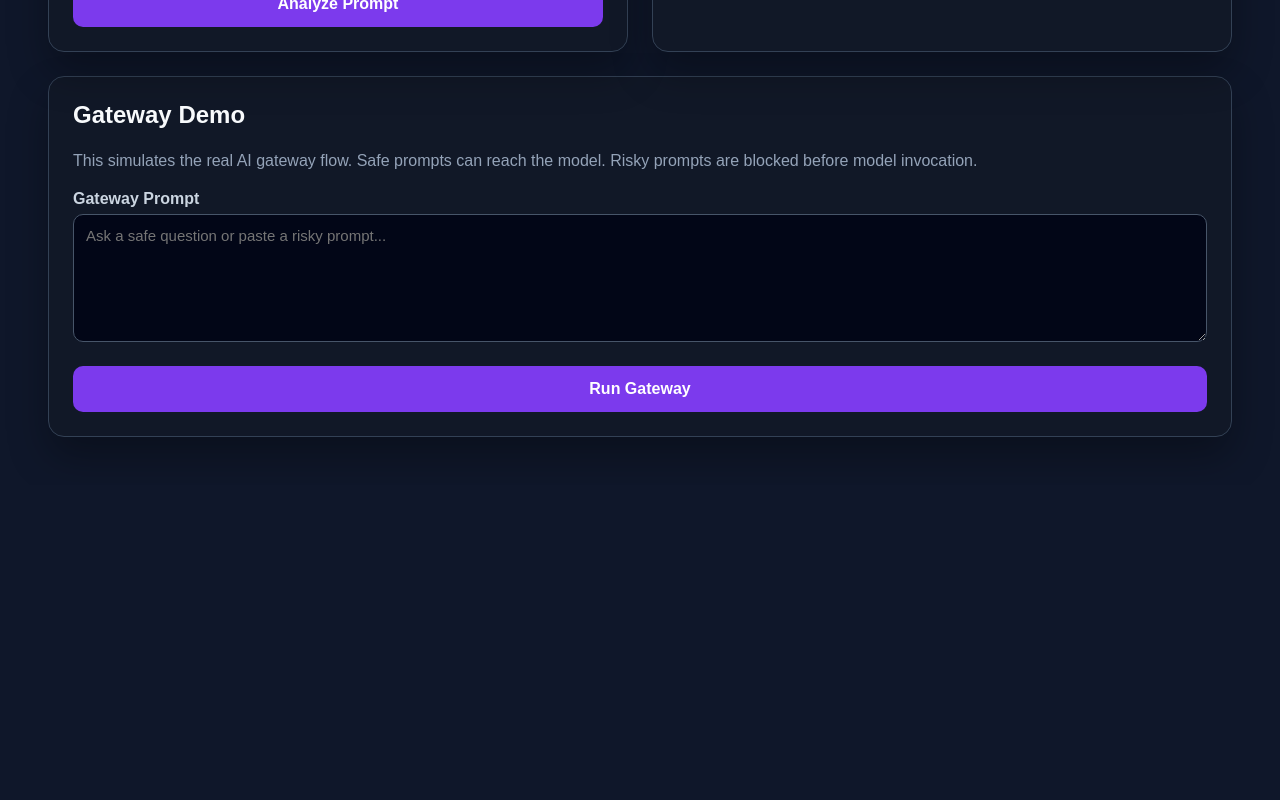
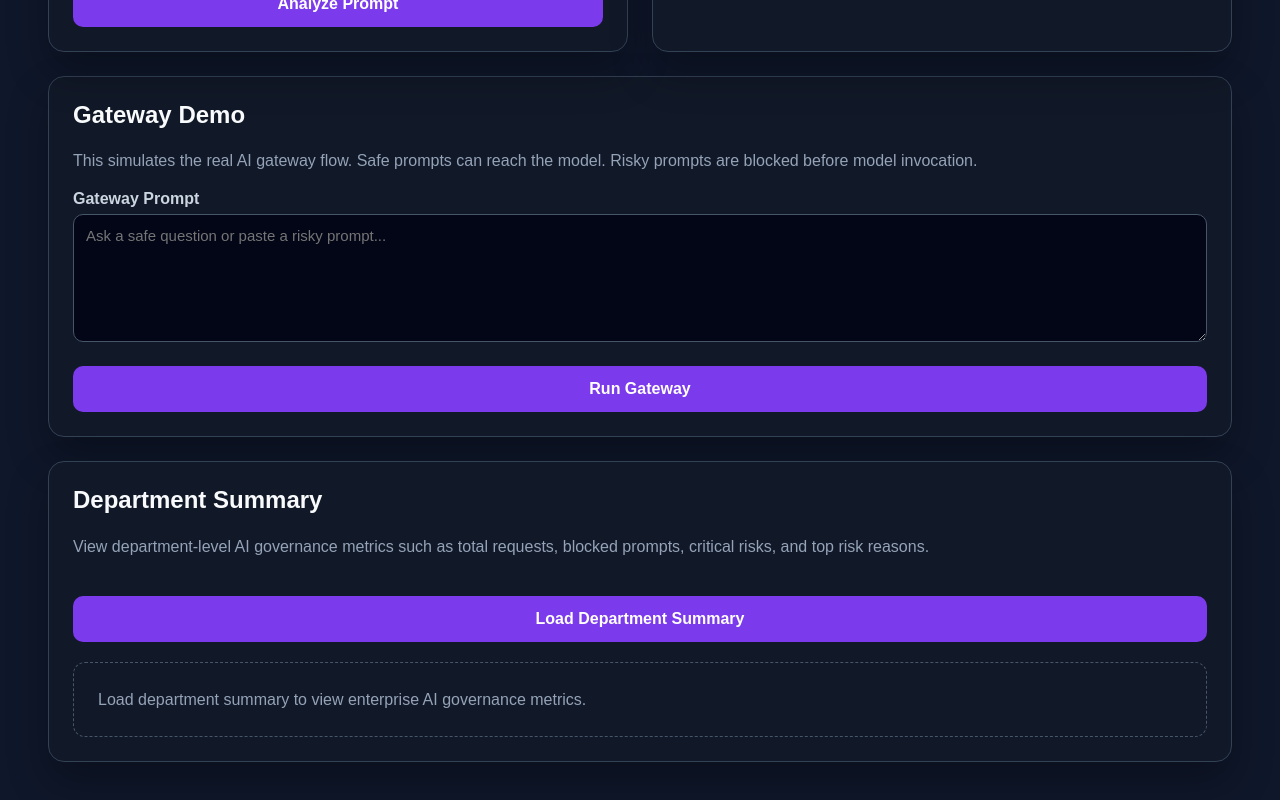
Before and after one commit to aaryavinays-dev/guardrail-ai, a React (Vite) app in the folder frontend/: page / in a window 1280 px wide. Shown: the part 712-1512 px from the top of the page. Before the commit the page ends 1197 px from the top, so only its background shows below. Built offline with nearby package versions, Linux system fonts and the light colour scheme.

Commit message:
feat: add department summary to frontend

```diff
--- a/frontend/src/App.tsx
+++ b/frontend/src/App.tsx
@@ -40,6 +40,15 @@ type GatewayResult = {
   blocked_cost_savings?: number;
 };
 
+type DepartmentSummaryRow = {
+  department: string;
+  total_requests?: number;
+  request_count?: number;
+  blocked_count?: number;
+  critical_count?: number;
+  top_risk_reasons?: string[] | Record<string, number>;
+};
+
 function App() {
   const [userId, setUserId] = useState("user_101");
   const [department, setDepartment] = useState("Finance");
@@ -55,6 +64,12 @@ function App() {
   );
   const [isGatewayLoading, setIsGatewayLoading] = useState(false);
   const [gatewayError, setGatewayError] = useState("");
+
+  const [departmentSummary, setDepartmentSummary] = useState<
+    DepartmentSummaryRow[]
+  >([]);
+  const [isDepartmentLoading, setIsDepartmentLoading] = useState(false);
+  const [departmentError, setDepartmentError] = useState("");
 
   async function handleAnalyze() {
     setIsLoading(true);
@@ -124,14 +139,46 @@ function App() {
     }
   }
 
+  async function handleLoadDepartmentSummary() {
+    setIsDepartmentLoading(true);
+    setDepartmentError("");
+
+    try {
+      const response = await fetch("http://127.0.0.1:8000/department-summary", {
+        method: "GET",
+        headers: {
+          "x-api-key": "guardrail-local-dev-key",
+        },
+      });
+
+      if (!response.ok) {
+        throw new Error("Department summary request failed");
+      }
+
+      const data = await response.json();
+
+      const rows = Array.isArray(data)
+        ? data
+        : data.departments || data.department_summary || [];
+
+      setDepartmentSummary(rows);
+    } catch (error) {
+      setDepartmentError(
+        "Could not load department summary. Make sure FastAPI is running on port 8000."
+      );
+    } finally {
+      setIsDepartmentLoading(false);
+    }
+  }
+
   return (
     <main className="app">
       <section className="hero">
         <p className="eyebrow">Enterprise AI Governance Gateway</p>
         <h1>GuardRail AI Dashboard</h1>
         <p className="subtitle">
-          Analyze prompts before model invocation, detect sensitive data,
-          apply governance policies, and view risk decisions.
+          Analyze prompts before model invocation, detect sensitive data, apply
+          governance policies, and view risk decisions.
         </p>
       </section>
 
@@ -334,6 +381,72 @@ function App() {
           )}
         </div>
       </section>
+
+      <section className="wide-card">
+        <div className="card">
+          <h2>Department Summary</h2>
+          <p className="section-note">
+            View department-level AI governance metrics such as total requests,
+            blocked prompts, critical risks, and top risk reasons.
+          </p>
+
+          <button
+            type="button"
+            onClick={handleLoadDepartmentSummary}
+            disabled={isDepartmentLoading}
+          >
+            {isDepartmentLoading
+              ? "Loading Summary..."
+              : "Load Department Summary"}
+          </button>
+
+          {departmentError && (
+            <div className="error-box">{departmentError}</div>
+          )}
+
+          {departmentSummary.length > 0 ? (
+            <div className="table-wrapper">
+              <table>
+                <thead>
+                  <tr>
+                    <th>Department</th>
+                    <th>Total Requests</th>
+                    <th>Blocked</th>
+                    <th>Critical</th>
+                    <th>Top Risk Reasons</th>
+                  </tr>
+                </thead>
+                <tbody>
+                  {departmentSummary.map((row) => (
+                    <tr key={row.department}>
+                      <td>{row.department}</td>
+                      <td>{row.total_requests ?? row.request_count ?? 0}</td>
+                      <td>{row.blocked_count ?? 0}</td>
+                      <td>{row.critical_count ?? 0}</td>
+                      <td>
+                        {Array.isArray(row.top_risk_reasons)
+                          ? row.top_risk_reasons.join(", ")
+                          : row.top_risk_reasons
+                          ? Object.entries(row.top_risk_reasons)
+                              .map(([reason, count]) => `${reason}: ${count}`)
+                              .join(", ")
+                          : "N/A"}
+                      </td>
+                    </tr>
+                  ))}
+                </tbody>
+              </table>
+            </div>
+          ) : (
+            !departmentError && (
+              <div className="placeholder summary-placeholder">
+                Load department summary to view enterprise AI governance
+                metrics.
+              </div>
+            )
+          )}
+        </div>
+      </section>
     </main>
   );
 }
--- a/frontend/src/index.css
+++ b/frontend/src/index.css
@@ -20,3 +20,45 @@ input,
 textarea {
   font-family: inherit;
 }
+
+.table-wrapper {
+  margin-top: 24px;
+  overflow-x: auto;
+}
+
+table {
+  width: 100%;
+  border-collapse: collapse;
+  background: #020617;
+  border: 1px solid #334155;
+  border-radius: 12px;
+  overflow: hidden;
+}
+
+th,
+td {
+  border-bottom: 1px solid #334155;
+  padding: 14px;
+  text-align: left;
+  vertical-align: top;
+}
+
+th {
+  color: #c4b5fd;
+  background: #111827;
+  font-size: 14px;
+  text-transform: uppercase;
+  letter-spacing: 0.05em;
+}
+
+td {
+  color: #e5e7eb;
+}
+
+tr:last-child td {
+  border-bottom: none;
+}
+
+.summary-placeholder {
+  margin-top: 20px;
+}
```
